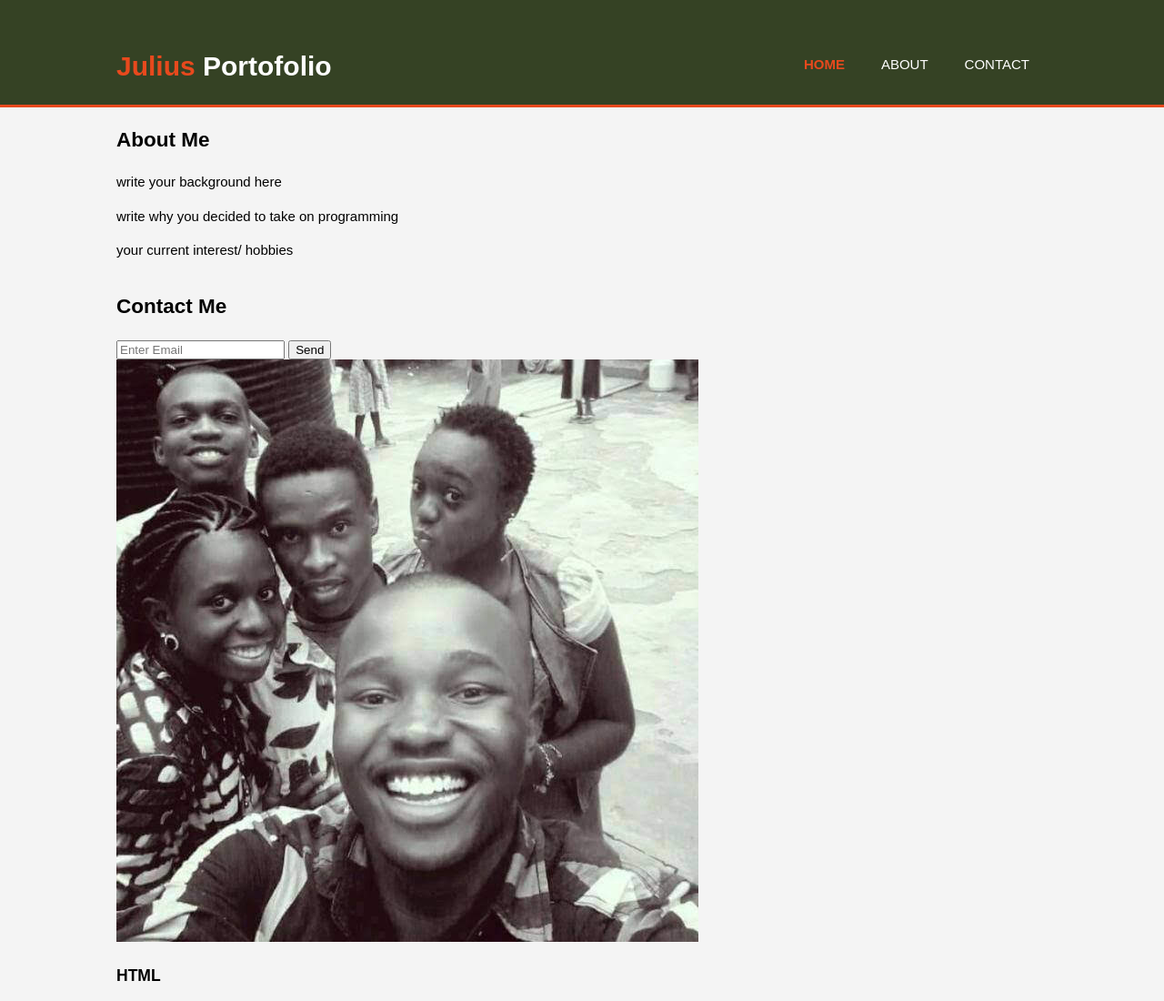
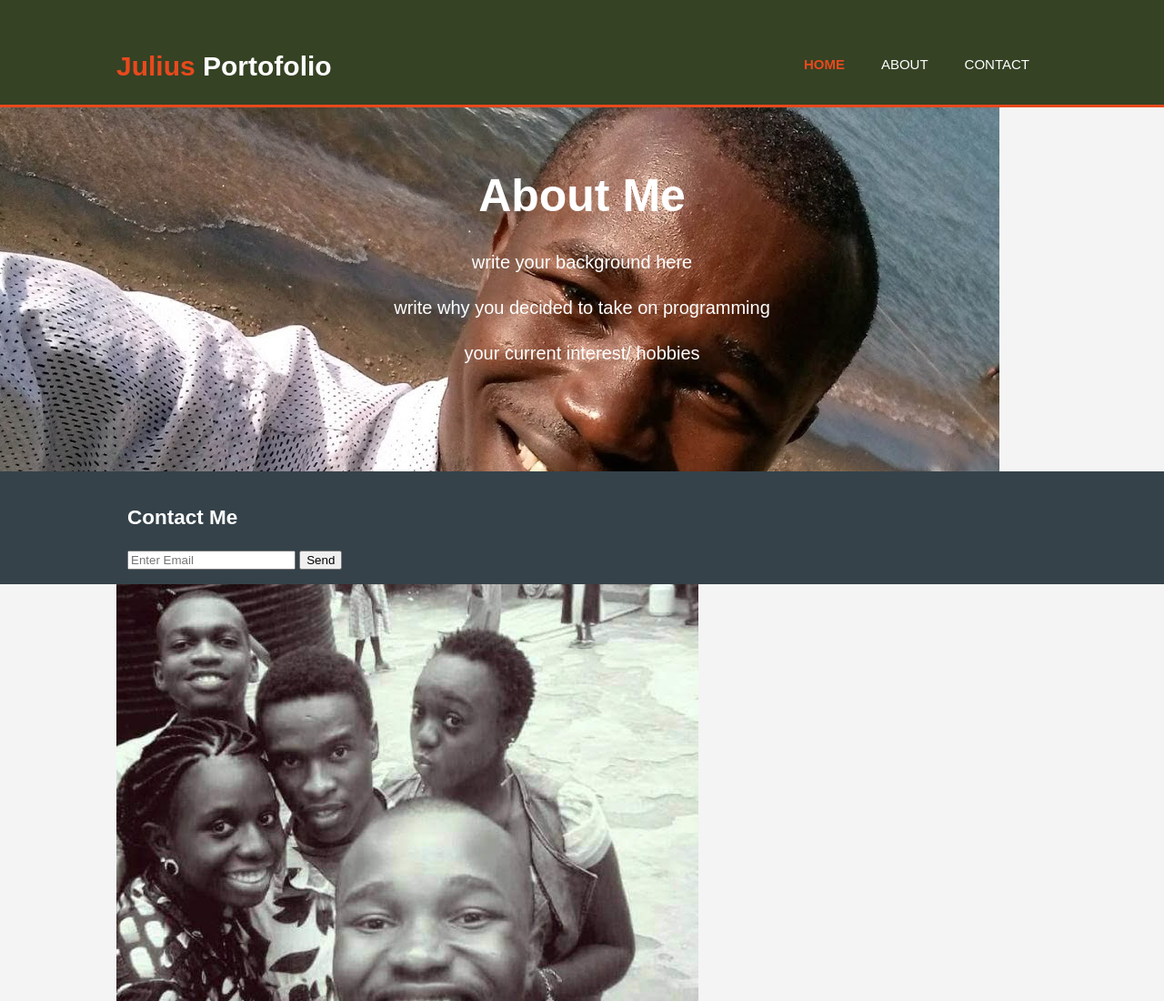
Before and after one commit to OlooJulius/portfolio_project, a plain HTML site: page index.html in a window 1280 px wide. Shown: the top 1100 px of the page at 91% size. Drawn offline with Linux system fonts and the light colour scheme.

Commit message:
it will add the initial styling to the section id showcase element

```diff
--- a/css/stlyes.css
+++ b/css/stlyes.css
@@ -66,3 +66,26 @@ header a:hover{
 }
 
 /* showcase */
+
+#showcase{
+    min-height: 400px;
+    background: url(../images/oloo.jpeg) no-repeat -200px;
+    text-align: center;
+    color: #ffffff;
+}
+
+#showcase h1{
+    margin-top: 60px;
+    font-size: 50px;
+    margin-bottom: 10px;
+}
+
+#showcase p{
+    font-size: 20px;
+}
+
+#newslatter{
+    padding: 15px;
+    color: #ffffff;
+    background:#35424a;
+}
```
